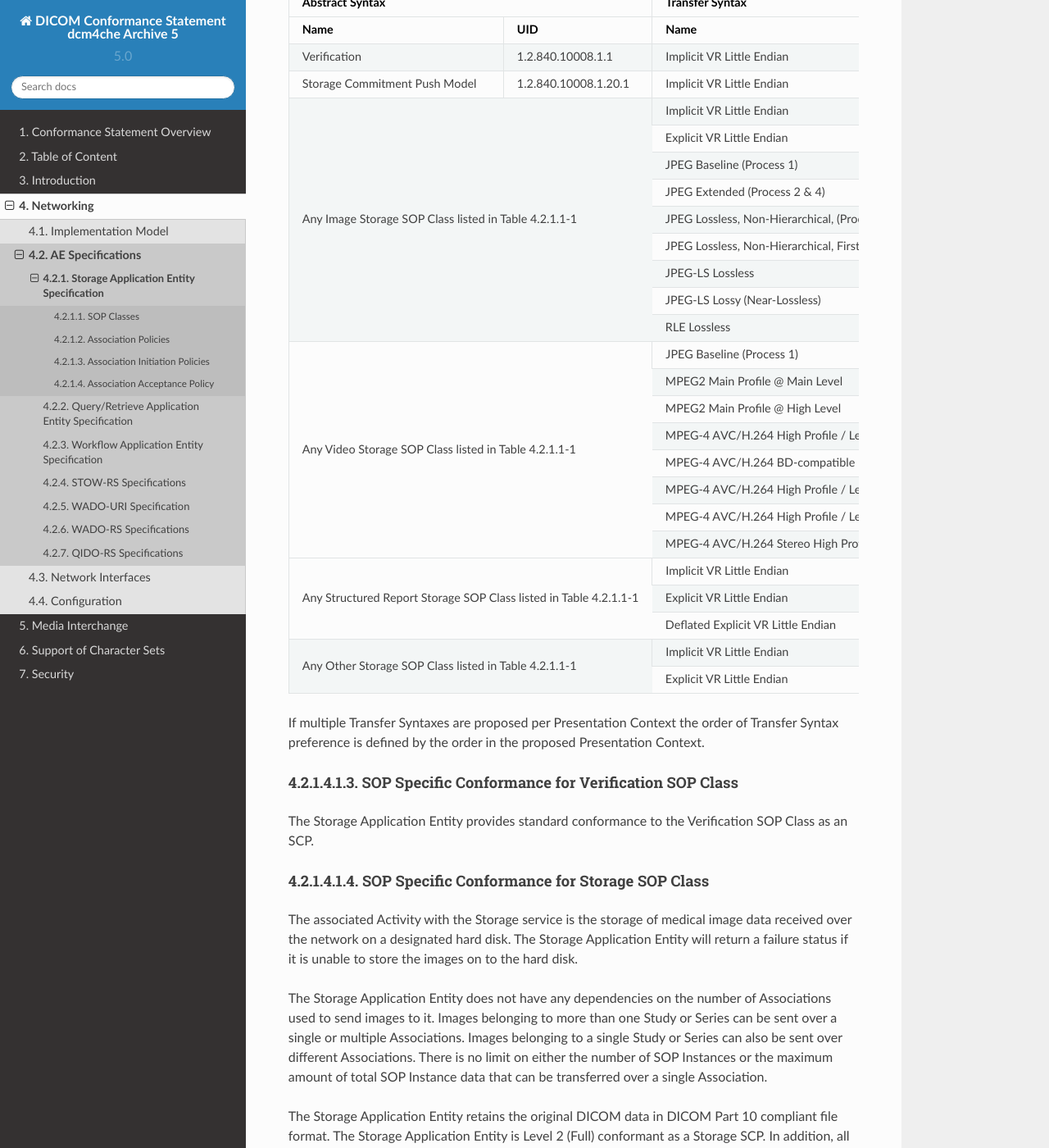
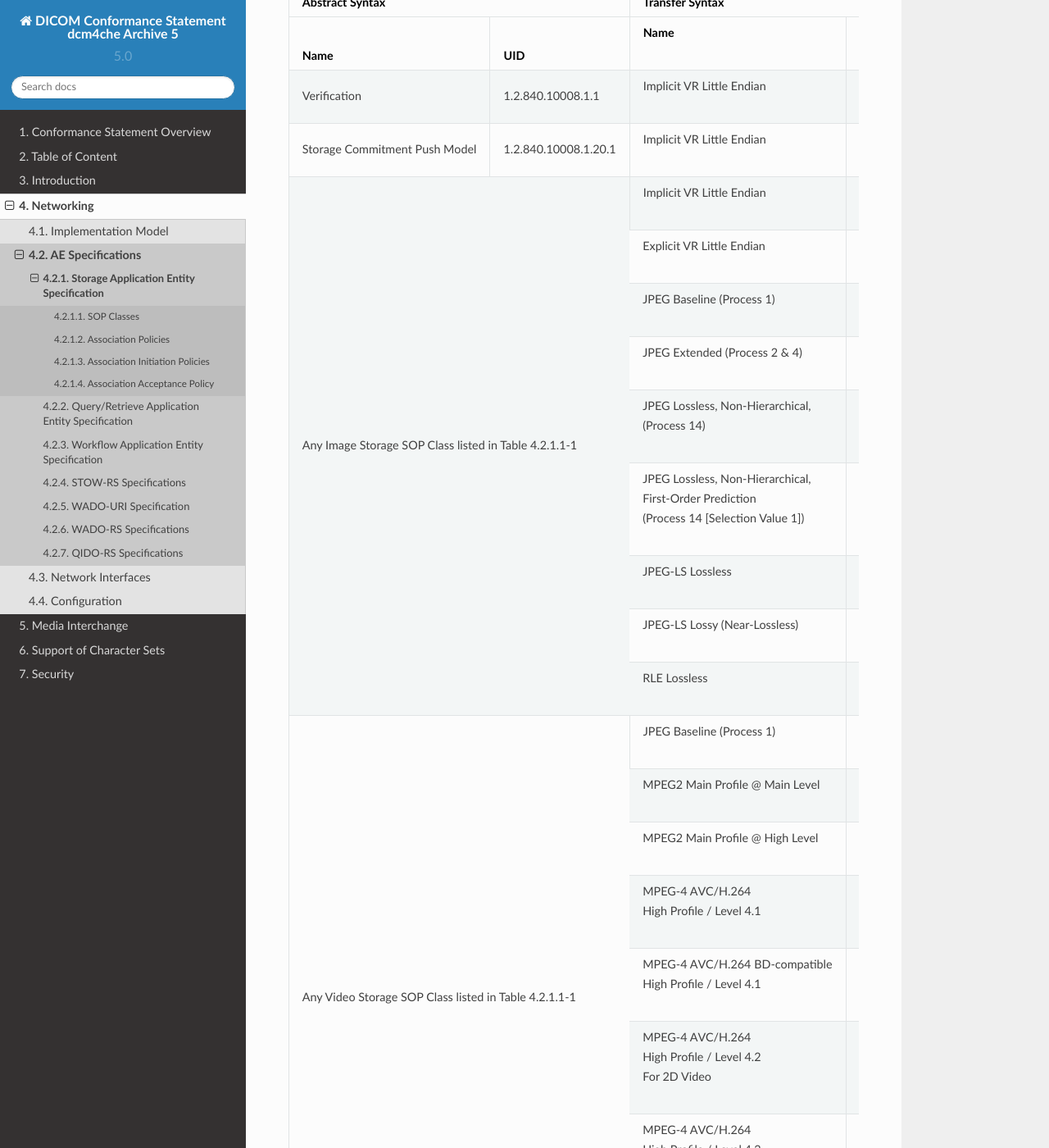
Before and after one commit to dcm4che/dcm4chee-arc-cs, a Sphinx documentation site: the page built from docs/networking/specs/storage/storage.rst, in a window 1280 px wide and 1400 px high, scrolled down 13092 px. Shown: the whole window at 82% size. Built offline with Sphinx 7.4.7 and the Read the Docs theme 2.0.0, drawn with Linux system fonts in a browser that asks for light colours; some of the changed text lies outside the part shown.

Commit message:
Improve table layout

```diff
--- a/docs/networking/specs/storage/storage.rst
+++ b/docs/networking/specs/storage/storage.rst
@@ -193,72 +193,72 @@
 
 .. table:: Table 4.2.1.4-1.: Accepted Presentation Contexts of Storage Application Entity by default configuration
 
-+--------------------------------------------------------------------------------------------------------------------------------------+
-| Presentation Context Table                                                                                                           |
-+------------------------------------------------------+------------------------------------------------------------+------+-----------+
-| Abstract Syntax                                      | Transfer Syntax                                            | Role | Ext. Neg. |
-+-------------------------------+----------------------+----------------------------------+-------------------------+      |           |
-| Name                          | UID                  | Name                             | UID                     |      |           |
-+===============================+======================+==================================+=========================+======+===========+
-| Verification                  | 1.2.840.10008.1.1    | Implicit VR Little Endian        | 1.2.840.10008.1.2       | SCP  | None      |
-+-------------------------------+----------------------+----------------------------------+-------------------------+------+-----------+
-| Storage Commitment Push Model | 1.2.840.10008.1.20.1 | Implicit VR Little Endian        | 1.2.840.10008.1.2       | SCP  | None      |
-+-------------------------------+----------------------+----------------------------------+-------------------------+------+-----------+
-| Any Image Storage SOP Class                          | Implicit VR Little Endian        | 1.2.840.10008.1.2       | SCP  | None      |
-| listed in Table 4.2.1.1-1                            +----------------------------------+-------------------------+      |           |
-|                                                      | Explicit VR Little Endian        | 1.2.840.10008.1.2.1     |      |           |
-|                                                      +----------------------------------+-------------------------+      |           |
-|                                                      | JPEG Baseline (Process 1)        | 1.2.840.10008.1.2.4.50  |      |           |
-|                                                      +----------------------------------+-------------------------+      |           |
-|                                                      | JPEG Extended (Process 2 & 4)    | 1.2.840.10008.1.2.4.51  |      |           |
-|                                                      +----------------------------------+-------------------------+      |           |
-|                                                      | JPEG Lossless, Non-Hierarchical, | 1.2.840.10008.1.2.4.54  |      |           |
-|                                                      | (Process 14)                     |                         |      |           |
-|                                                      +----------------------------------+-------------------------+      |           |
-|                                                      | JPEG Lossless, Non-Hierarchical, | 1.2.840.10008.1.2.4.70  |      |           |
-|                                                      | First-Order Prediction           |                         |      |           |
-|                                                      | (Process 14 [Selection Value 1]) |                         |      |           |
-|                                                      +----------------------------------+-------------------------+      |           |
-|                                                      | JPEG-LS Lossless                 | 1.2.840.10008.1.2.4.80  |      |           |
-|                                                      +----------------------------------+-------------------------+      |           |
-|                                                      | JPEG-LS Lossy (Near-Lossless)    | 1.2.840.10008.1.2.4.81  |      |           |
-|                                                      +----------------------------------+-------------------------+      |           |
-|                                                      | RLE Lossless                     | 1.2.840.10008.1.2.5     |      |           |
-+------------------------------------------------------+----------------------------------+-------------------------+------+-----------+
-| Any Video Storage SOP Class                          | JPEG Baseline (Process 1)        | 1.2.840.10008.1.2.4.50  | SCP  | None      |
-| listed in Table 4.2.1.1-1                            +----------------------------------+-------------------------+      |           |
-|                                                      | MPEG2 Main Profile @ Main Level  | 1.2.840.10008.1.2.4.100 |      |           |
-|                                                      +----------------------------------+-------------------------+      |           |
-|                                                      | MPEG2 Main Profile @ High Level  | 1.2.840.10008.1.2.4.101 |      |           |
-|                                                      +----------------------------------+-------------------------+      |           |
-|                                                      | MPEG-4 AVC/H.264                 | 1.2.840.10008.1.2.4.102 |      |           |
-|                                                      | High Profile / Level 4.1         |                         |      |           |
-|                                                      +----------------------------------+-------------------------+      |           |
-|                                                      | MPEG-4 AVC/H.264 BD-compatible   | 1.2.840.10008.1.2.4.103 |      |           |
-|                                                      | High Profile / Level 4.1         |                         |      |           |
-|                                                      +----------------------------------+-------------------------+      |           |
-|                                                      | MPEG-4 AVC/H.264                 | 1.2.840.10008.1.2.4.104 |      |           |
-|                                                      | High Profile / Level 4.2         |                         |      |           |
-|                                                      | For 2D Video                     |                         |      |           |
-|                                                      +----------------------------------+-------------------------+      |           |
-|                                                      | MPEG-4 AVC/H.264                 | 1.2.840.10008.1.2.4.105 |      |           |
-|                                                      | High Profile / Level 4.2         |                         |      |           |
-|                                                      | For 3D Video                     |                         |      |           |
-|                                                      +----------------------------------+-------------------------+      |           |
-|                                                      | MPEG-4 AVC/H.264 Stereo          | 1.2.840.10008.1.2.4.106 |      |           |
-|                                                      | High Profile / Level 4.2         |                         |      |           |
-+------------------------------------------------------+----------------------------------+-------------------------+------+-----------+
-| Any Structured Report Storage SOP Class              | Implicit VR Little Endian        | 1.2.840.10008.1.2       | SCP  | None      |
-| listed in Table 4.2.1.1-1                            +----------------------------------+-------------------------+      |           |
-|                                                      | Explicit VR Little Endian        | 1.2.840.10008.1.2.1     |      |           |
-|                                                      +----------------------------------+-------------------------+      |           |
-|                                                      | Deflated Explicit VR             | 1.2.840.10008.1.2.1.99  |      |           |
-|                                                      | Little Endian                    |                         |      |           |
-+------------------------------------------------------+----------------------------------+-------------------------+------+-----------+
-| Any Other Storage SOP Class                          | Implicit VR Little Endian        | 1.2.840.10008.1.2       | SCP  | None      |
-| listed in Table 4.2.1.1-1                            +----------------------------------+-------------------------+      |           |
-|                                                      | Explicit VR Little Endian        | 1.2.840.10008.1.2.1     |      |           |
-+------------------------------------------------------+----------------------------------+-------------------------+------+-----------+
++----------------------------------------------------------------------------------------------------------------------------------------+
+| Presentation Context Table                                                                                                             |
++------------------------------------------------------+--------------------------------------------------------------+------+-----------+
+| Abstract Syntax                                      | Transfer Syntax                                              | Role | Ext. Neg. |
++-------------------------------+----------------------+------------------------------------+-------------------------+      |           |
+| Name                          | UID                  | | Name                             | UID                     |      |           |
++===============================+======================+====================================+=========================+======+===========+
+| Verification                  | 1.2.840.10008.1.1    | | Implicit VR Little Endian        | 1.2.840.10008.1.2       | SCP  | None      |
++-------------------------------+----------------------+------------------------------------+-------------------------+------+-----------+
+| Storage Commitment Push Model | 1.2.840.10008.1.20.1 | | Implicit VR Little Endian        | 1.2.840.10008.1.2       | SCP  | None      |
++-------------------------------+----------------------+------------------------------------+-------------------------+------+-----------+
+| Any Image Storage SOP Class                          | | Implicit VR Little Endian        | 1.2.840.10008.1.2       | SCP  | None      |
+| listed in Table 4.2.1.1-1                            +------------------------------------+-------------------------+      |           |
+|                                                      | | Explicit VR Little Endian        | 1.2.840.10008.1.2.1     |      |           |
+|                                                      +------------------------------------+-------------------------+      |           |
+|                                                      | | JPEG Baseline (Process 1)        | 1.2.840.10008.1.2.4.50  |      |           |
+|                                                      +------------------------------------+-------------------------+      |           |
+|                                                      | | JPEG Extended (Process 2 & 4)    | 1.2.840.10008.1.2.4.51  |      |           |
+|                                                      +------------------------------------+-------------------------+      |           |
+|                                                      | | JPEG Lossless, Non-Hierarchical, | 1.2.840.10008.1.2.4.54  |      |           |
+|                                                      | | (Process 14)                     |                         |      |           |
+|                                                      +------------------------------------+-------------------------+      |           |
+|                                                      | | JPEG Lossless, Non-Hierarchical, | 1.2.840.10008.1.2.4.70  |      |           |
+|                                                      | | First-Order Prediction           |                         |      |           |
+|                                                      | | (Process 14 [Selection Value 1]) |                         |      |           |
+|                                                      +------------------------------------+-------------------------+      |           |
+|                                                      | | JPEG-LS Lossless                 | 1.2.840.10008.1.2.4.80  |      |           |
+|                                                      +------------------------------------+-------------------------+      |           |
+|                                                      | | JPEG-LS Lossy (Near-Lossless)    | 1.2.840.10008.1.2.4.81  |      |           |
+|                                                      +------------------------------------+-------------------------+      |           |
+|                                                      | | RLE Lossless                     | 1.2.840.10008.1.2.5     |      |           |
++------------------------------------------------------+------------------------------------+-------------------------+------+-----------+
+| Any Video Storage SOP Class                          | | JPEG Baseline (Process 1)        | 1.2.840.10008.1.2.4.50  | SCP  | None      |
+| listed in Table 4.2.1.1-1                            +------------------------------------+-------------------------+      |           |
+|                                                      | | MPEG2 Main Profile @ Main Level  | 1.2.840.10008.1.2.4.100 |      |           |
+|                                                      +------------------------------------+-------------------------+      |           |
+|                                                      | | MPEG2 Main Profile @ High Level  | 1.2.840.10008.1.2.4.101 |      |           |
+|                                                      +------------------------------------+-------------------------+      |           |
+|                                                      | | MPEG-4 AVC/H.264                 | 1.2.840.10008.1.2.4.102 |      |           |
+|                                                      | | High Profile / Level 4.1         |                         |      |           |
+|                                                      +------------------------------------+-------------------------+      |           |
+|                                                      | | MPEG-4 AVC/H.264 BD-compatible   | 1.2.840.10008.1.2.4.103 |      |           |
+|                                                      | | High Profile / Level 4.1         |                         |      |           |
+|                                                      +------------------------------------+-------------------------+      |           |
+|                                                      | | MPEG-4 AVC/H.264                 | 1.2.840.10008.1.2.4.104 |      |           |
+|                                                      | | High Profile / Level 4.2         |                         |      |           |
+|                                                      | | For 2D Video                     |                         |      |           |
+|                                                      +------------------------------------+-------------------------+      |           |
+|                                                      | | MPEG-4 AVC/H.264                 | 1.2.840.10008.1.2.4.105 |      |           |
+|                                                      | | High Profile / Level 4.2         |                         |      |           |
+|                                                      | | For 3D Video                     |                         |      |           |
+|                                                      +------------------------------------+-------------------------+      |           |
+|                                                      | | MPEG-4 AVC/H.264 Stereo          | 1.2.840.10008.1.2.4.106 |      |           |
+|                                                      | | High Profile / Level 4.2         |                         |      |           |
++------------------------------------------------------+------------------------------------+-------------------------+------+-----------+
+| Any SR Storage SOP Class                             | | Implicit VR Little Endian        | 1.2.840.10008.1.2       | SCP  | None      |
+| listed in Table 4.2.1.1-1                            +------------------------------------+-------------------------+      |           |
+|                                                      | | Explicit VR Little Endian        | 1.2.840.10008.1.2.1     |      |           |
+|                                                      +------------------------------------+-------------------------+      |           |
+|                                                      | | Deflated Explicit VR             | 1.2.840.10008.1.2.1.99  |      |           |
+|                                                      | | Little Endian                    |                         |      |           |
++------------------------------------------------------+------------------------------------+-------------------------+------+-----------+
+| Any Other Storage SOP Class                          | | Implicit VR Little Endian        | 1.2.840.10008.1.2       | SCP  | None      |
+| listed in Table 4.2.1.1-1                            +------------------------------------+-------------------------+      |           |
+|                                                      | | Explicit VR Little Endian        | 1.2.840.10008.1.2.1     |      |           |
++------------------------------------------------------+------------------------------------+-------------------------+------+-----------+
 
 If multiple Transfer Syntaxes are proposed per Presentation Context the order of Transfer Syntax preference is defined by the order
 in the proposed Presentation Context.
@@ -325,19 +325,19 @@
 
 +------------------------------------------------------------+
 | Transfer Syntax                                            |
-+----------------------------------+-------------------------+
-| Name                             | UID                     |
-+==================================+=========================+
-| JPEG Baseline (Process 1)        | 1.2.840.10008.1.2.4.50  |
-+----------------------------------+-------------------------+
-| JPEG Extended (Process 2 & 4)    | 1.2.840.10008.1.2.4.51  |
-+----------------------------------+-------------------------+
-| JPEG Lossless, Non-Hierarchical, | 1.2.840.10008.1.2.4.70  |
-| First-Order Prediction           |                         |
-| (Process 14 [Selection Value 1]) |                         |
-+----------------------------------+-------------------------+
-| JPEG-LS Lossless                 | 1.2.840.10008.1.2.4.80  |
-+----------------------------------+-------------------------+
++------------------------------------+-------------------------+
+| | Name                             | UID                     |
++====================================+=========================+
+| | JPEG Baseline (Process 1)        | 1.2.840.10008.1.2.4.50  |
++------------------------------------+-------------------------+
+| | JPEG Extended (Process 2 & 4)    | 1.2.840.10008.1.2.4.51  |
++------------------------------------+-------------------------+
+| | JPEG Lossless, Non-Hierarchical, | 1.2.840.10008.1.2.4.70  |
+| | First-Order Prediction           |                         |
+| | (Process 14 [Selection Value 1]) |                         |
++------------------------------------+-------------------------+
+| | JPEG-LS Lossless                 | 1.2.840.10008.1.2.4.80  |
++------------------------------------+-------------------------+
 
 By default, no image compression is configured.
 
```
